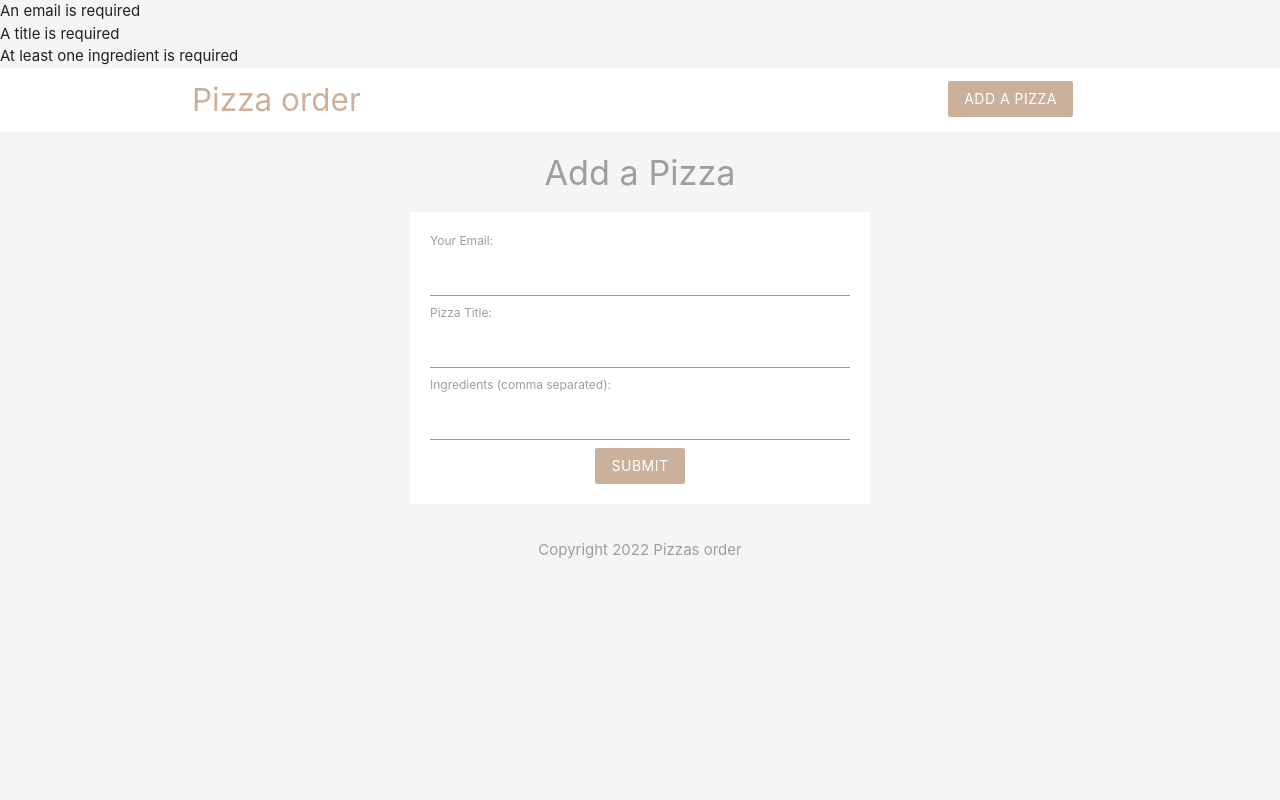
After one commit to Pgph/php-order-page, a PHP site: page /add.php in a window 1280 px wide. The commit adds this page. Run offline with PHP 8.4, Linux system fonts and the light colour scheme.

Commit message:
Added form with validation and prevent before XSS Attack

```diff
--- /dev/null
+++ b/add.php
@@ -0,0 +1,67 @@
+<?php
+
+// if (isset($_GET)) {
+//     echo $_GET['email'];
+//     echo $_GET['title'];
+//     echo $_GET['ingredients'];
+// }
+
+if (isset($_POST)) {
+    if (empty($_POST['email'])) {
+        echo 'An email is required <br />';
+    } else {
+        $email = $_POST['email'];
+        if (!filter_var($email, FILTER_VALIDATE_EMAIL)) {
+            echo 'email must be a valid email address';
+        } else {
+            echo $email;
+        }
+    }
+    if (empty($_POST['title'])) {
+        echo 'A title is required <br />';
+    } else {
+        $title = $_POST['title'];
+        if (!preg_match('/^[a-zA-Z\s]+$/', $title)) {
+            echo 'Title must be letters and spaces only';
+        } else {
+            echo $title;
+        }
+    }
+    if (empty($_POST['ingredients'])) {
+        echo 'At least one ingredient is required <br />';
+    } else {
+        $ingredients = $_POST['ingredients'];
+        if (!preg_match('/^([a-zA-Z\s]+)(,\s*[a-zA-Z\s]*)*$/', $ingredients)) {
+            echo 'Ingredients must be a comma separated list';
+        } else {
+            echo $ingredients;
+        }
+    }
+}
+
+?>
+
+<!DOCTYPE html>
+<html lang="en">
+
+<?php include('templates/header.php');  ?>
+
+<section class="container grey-text">
+    <h4 class="center">Add a Pizza</h4>
+    <form action="add.php" method="POST" class="white">
+        <label for="">Your Email:</label>
+        <input type="text" name="email">
+        <label for="">Pizza Title:</label>
+        <input type="text" name="title">
+        <label for="">Ingredients (comma separated):</label>
+        <input type="text" name="ingredients">
+        <div class="center">
+            <input type="submit" name="submit" value="submit" class="btn brand z-depth-0">
+        </div>
+    </form>
+</section>
+
+<?php include('templates/footer.php');  ?>
+
+
+</html>
--- a/templates/header.php
+++ b/templates/header.php
@@ -18,6 +18,12 @@
             margin: 20px auto;
             padding: 20px;
         }
+
+        .form {
+            max-width: 460px;
+            margin: 20px auto;
+            padding: 20px;
+        }
     </style>
 </head>
 
@@ -26,7 +32,7 @@
         <div class="container">
             <a href="#" class="brand-logo brand-text">Pizza order</a>
             <ul id="nav-mobile" class="right hide-on-small-and-down">
-                <li><a href="#" class="btn brand z-depth-0">Add a pizza</a></li>
+                <li><a href="Add.php" class="btn brand z-depth-0">Add a pizza</a></li>
             </ul>
         </div>
     </nav>
```
